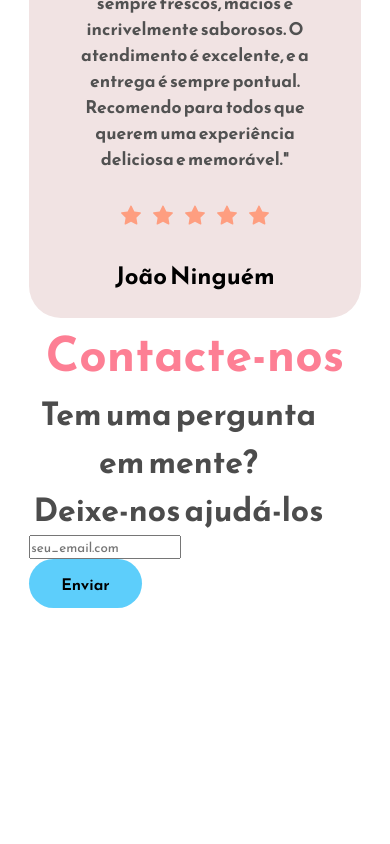
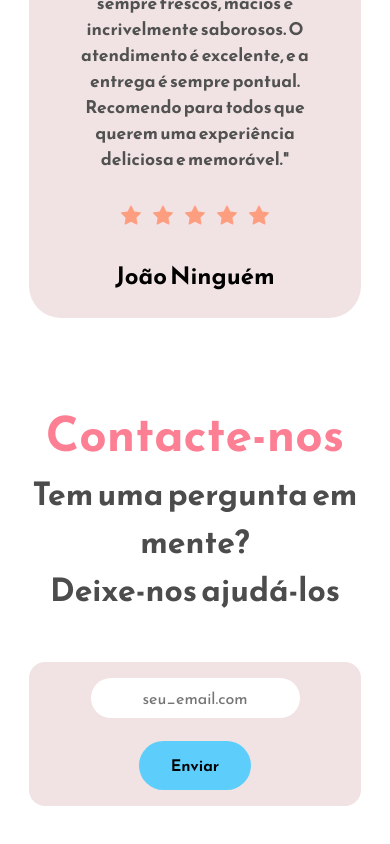
Before and after one commit to RaizaCirne/donuts-store, a React (Vite) app in the folder donuts-store/: page / in a window 390 px wide. Shown: the part 4842-5686 px from the top of the page. Before the commit the page ends 5450 px from the top, so only its background shows below. Built offline with nearby package versions, Linux system fonts and the light colour scheme.

Commit message:
style: add mobile version of the Contact component

```diff
--- a/donuts-store/src/components/Contact/Contact.css
+++ b/donuts-store/src/components/Contact/Contact.css
@@ -0,0 +1,58 @@
+.contact-page-wrapper {
+  display: flex;
+  align-items: center;
+  justify-content: center;
+  flex-direction: column;
+  margin: 6rem 0;
+}
+.contact-page-wrapper h1 {
+  max-width: 980px !important;
+}
+
+.contact-page-wrapper h2 {
+  max-width: 900px !important;
+}
+
+.contact-form-container {
+  background-color: #f1e3e3;
+  max-width: 700px;
+  width: 100%;
+  margin-top: 3rem;
+  display: flex;
+  align-items: center;
+  padding: 1rem;
+  border-radius: 5rem;
+  gap: 10px;
+}
+
+.contact-form-container input {
+  flex: 1;
+  height: 100%;
+  border: none;
+  outline: none;
+  font-size: 1.3rem;
+  padding: 1rem;
+  border-radius: 3rem;
+}
+
+@media (max-width: 800px) {
+  .contact-page-wrapper {
+    margin-top: 5rem !important;
+  }
+
+  .contact-form-container {
+    padding: 1rem !important;
+    flex-direction: column;
+    justify-content: center;
+    align-items: center;
+    border-radius: 1rem !important;
+  }
+
+  .contact-form-container input {
+    font-size: 1rem !important;
+    max-width: 100%;
+    padding: 0.5rem 1rem !important;
+    margin-bottom: 0.8rem !important;
+    text-align: center;
+  }
+}
--- a/donuts-store/src/components/Contact/Contact.jsx
+++ b/donuts-store/src/components/Contact/Contact.jsx
@@ -7,7 +7,7 @@ const Contact = () => {
       <h1 className="primary-heading">Tem uma pergunta em mente?</h1>
       <h2 className="primary-heading">Deixe-nos ajudá-los</h2>
 
-      <div>
+      <div className="contact-form-container">
         <input type="text" placeholder="seu_email.com" />
         <button className="secondary-button">Enviar</button>
       </div>
```
